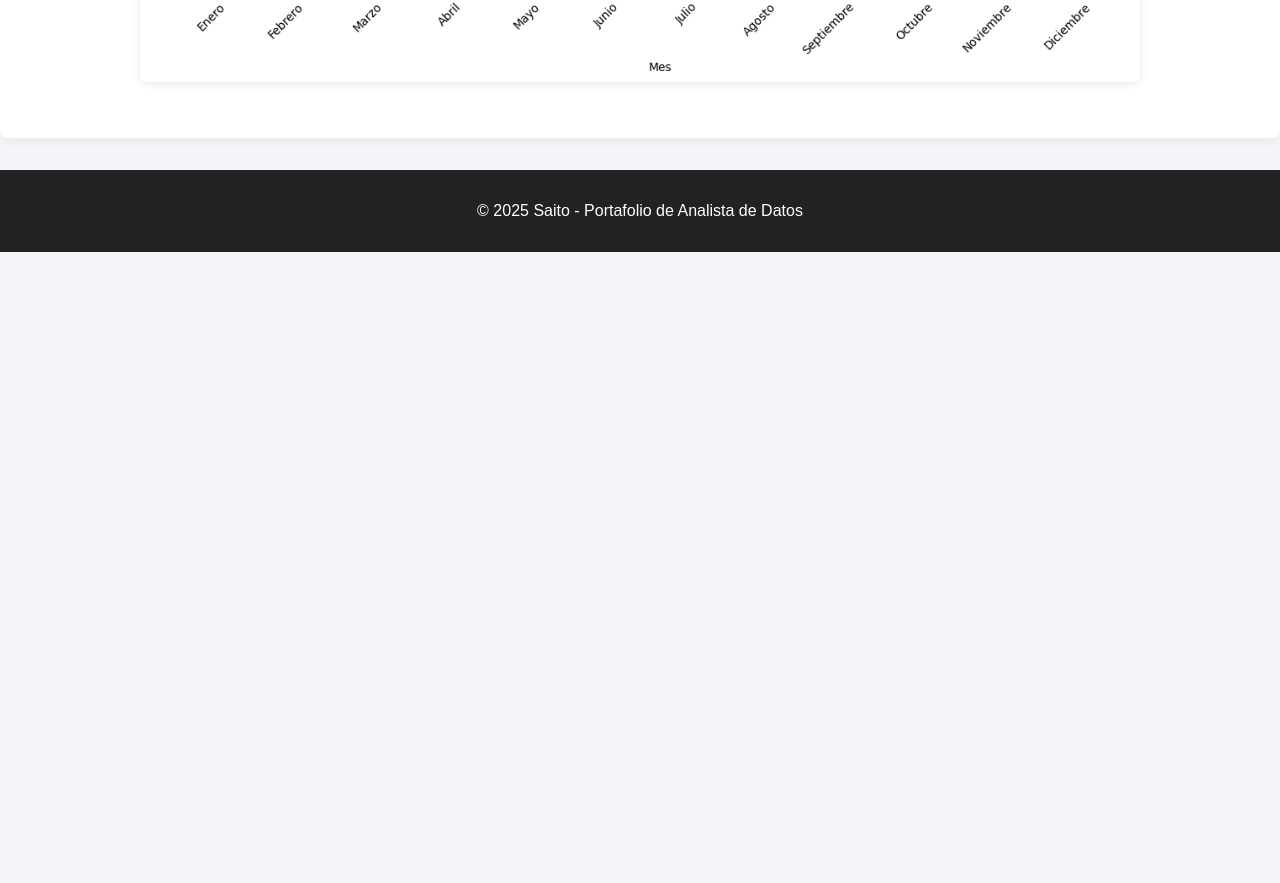
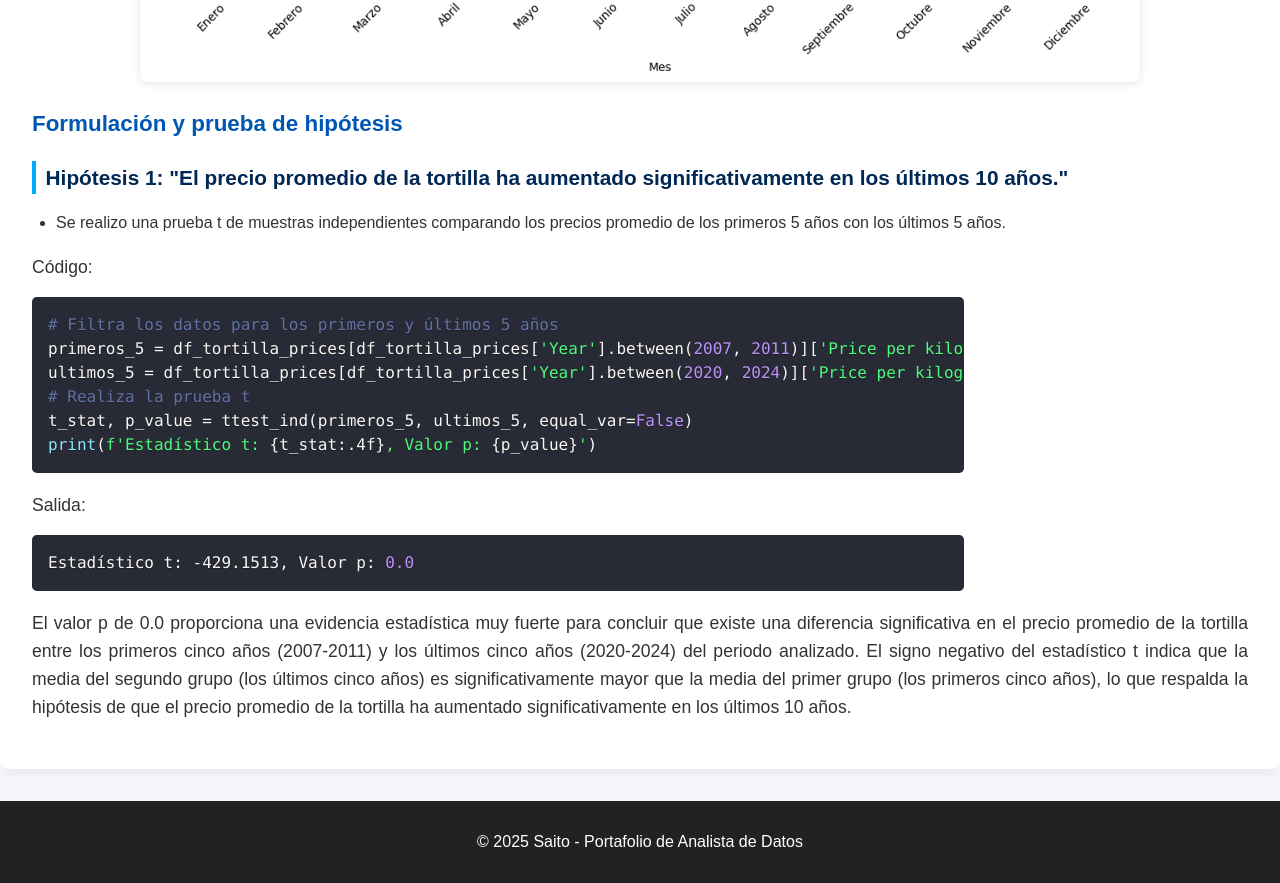
Before and after one commit to SaitoM17/mi-portafolio, a React (Create React App) app: page /Precio-tortilla in a window 1280 px wide. Shown: the part 8473-9356 px from the top of the page. Before the commit the page ends 8725 px from the top, so only its background shows below. Built offline with nearby package versions, Linux system fonts and the light colour scheme.

Commit message:
feat: Se agrego formnulación y prueba de hipótesis - Hipotesis 1

```diff
--- a/src/pages/PrecioTortillaMexico.js
+++ b/src/pages/PrecioTortillaMexico.js
@@ -62,6 +62,13 @@ outliers_std = promedio_anula[abs(promedio_anula - media_precio) > umbral * desv
 print(f"\nAños con precios promedio que se desvían más de {umbral} desviaciones estándar:")
 print(outliers_std)`;
 
+  const code8 = `# Filtra los datos para los primeros y últimos 5 años
+primeros_5 = df_tortilla_prices[df_tortilla_prices['Year'].between(2007, 2011)]['Price per kilogram']
+ultimos_5 = df_tortilla_prices[df_tortilla_prices['Year'].between(2020, 2024)]['Price per kilogram']
+# Realiza la prueba t
+t_stat, p_value = ttest_ind(primeros_5, ultimos_5, equal_var=False)
+print(f'Estadístico t: {t_stat:.4f}, Valor p: {p_value}')`;
+
   const salida1 = `Identificar Valores Nulos por Columnas
 State                    0
 City                     0
@@ -86,7 +93,7 @@ Estados del 2007 con precios Máximos
 Estado      Precio
 Sonora      $8.56`;
 
-const salida5 = `Estados del 2024 con precios Mínimos
+  const salida5 = `Estados del 2024 con precios Mínimos
 Estado      Precio
 Tlaxcala    $15.35
 
@@ -94,13 +101,15 @@ Estados del 2007 con precios Máximos
 Estado      Precio
 Sonora      $21.89`;
 
-const salida6 = `Años con precios promedio atípicos (IQR):
+  const salida6 = `Años con precios promedio atípicos (IQR):
 Year
 2024    19.564326
 Name: Price per kilogram, dtype: float64
 
 Años con precios promedio que se desvían más de 2 desviaciones estándar:
 Series([], Name: Price per kilogram, dtype: float64)`;
+
+  const salida7 = `Estadístico t: -429.1513, Valor p: 0.0`;
 
   return (
     <div className="pagina-proyecto">
@@ -230,6 +239,27 @@ Series([], Name: Price per kilogram, dtype: float64)`;
         alt="Precio promedio mensual de la tortilla de todos los años" className="imagen-proyecto"/>
         <img src="/PrecioTortilla/distribucion_precio_tortilla_por_mes.png"
         alt="Precio promedio mensual de la tortilla de todos los años" className="imagen-proyecto"/>
+
+        <h3>Formulación y prueba de hipótesis</h3>
+
+        <h4>Hipótesis 1: "El precio promedio de la tortilla ha aumentado significativamente en los últimos 10 años."</h4>
+        <ul>
+          <li>Se realizo una prueba t de muestras independientes comparando los precios promedio de los primeros 5 años con los últimos 5 años.</li>
+        </ul>
+        <p>Código:</p>
+        <SyntaxHighlighter language="python" style={dracula} className="code-block">
+          {code8}
+        </SyntaxHighlighter>
+        <p>Salida:</p>
+        <SyntaxHighlighter language="bash" style={dracula} className="code-block">
+          {salida7}
+        </SyntaxHighlighter>
+        <p>
+          El valor p de 0.0 proporciona una evidencia estadística muy fuerte para concluir que existe una diferencia significativa en el precio
+          promedio de la tortilla entre los primeros cinco años (2007-2011) y los últimos cinco años (2020-2024) del periodo analizado. El signo negativo
+          del estadístico t indica que la media del segundo grupo (los últimos cinco años) es significativamente mayor que la media del primer grupo
+          (los primeros cinco años), lo que respalda la hipótesis de que el precio promedio de la tortilla ha aumentado significativamente en los últimos 10 años.
+        </p>
       </div>
     </div>
   );
```
